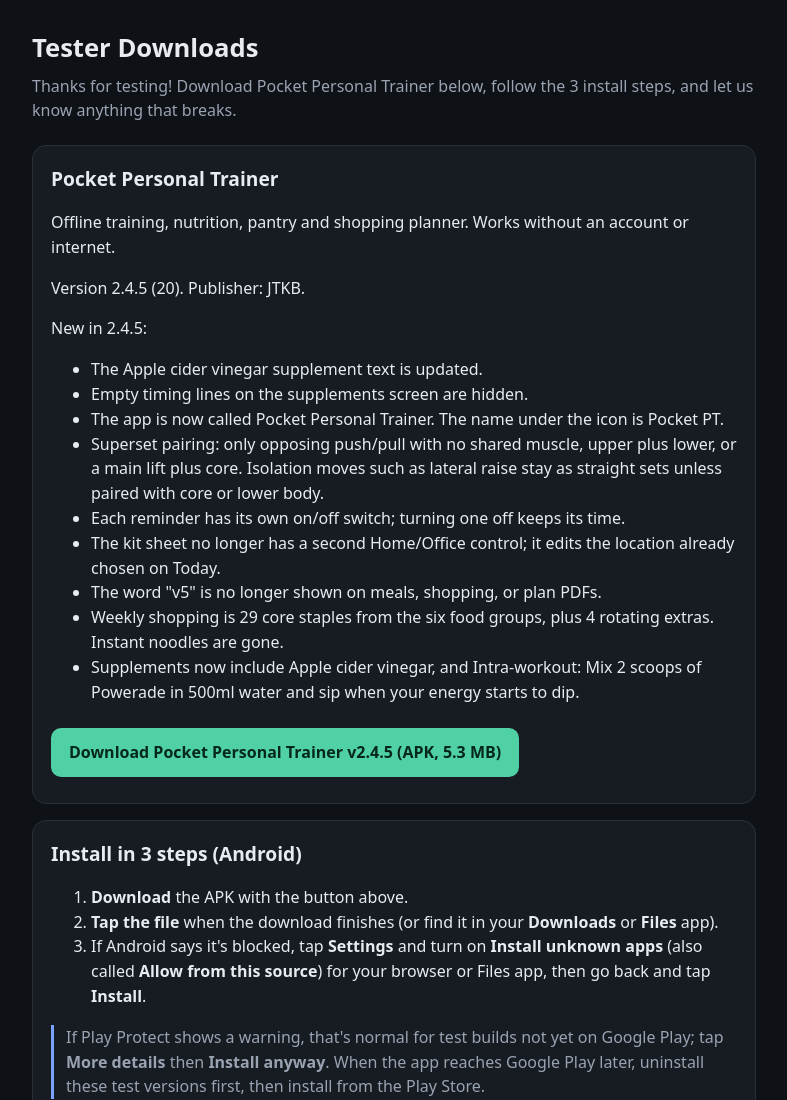
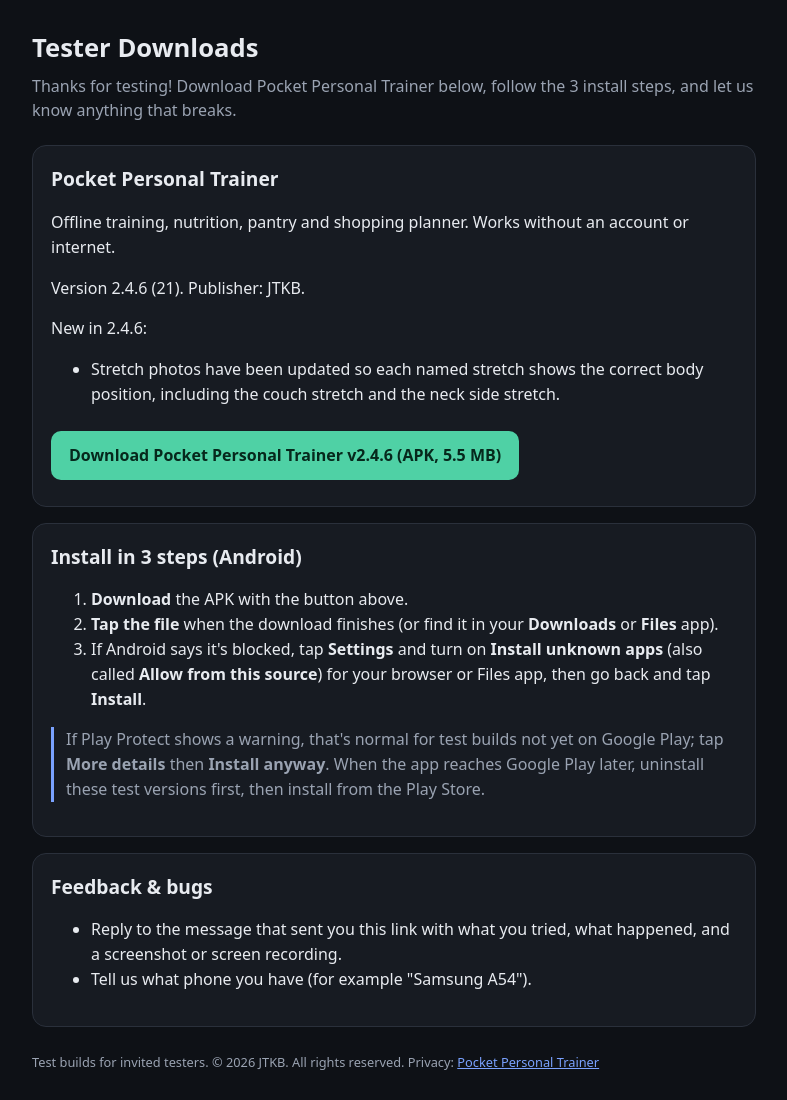
Before and after one commit to JTKB-dev/privacy, a plain HTML site: page testers/index.html in a window 1280 px wide. Shown: the top 1100 px of the page, without its empty margins (246-1033 px from the left). Drawn offline with Linux system fonts and the light colour scheme.

Commit message:
Add Pocket Personal Trainer v2.4.6 tester APK and update testers page

```diff
--- a/testers/index.html
+++ b/testers/index.html
@@ -13,21 +13,13 @@ p.lead{color:var(--sub);margin:0 0 22px}.card{background:var(--card);border:1px
 <p class="lead">Thanks for testing! Download Pocket Personal Trainer below, follow the 3 install steps, and let us know anything that breaks.</p>
 <div class="card"><h2>Pocket Personal Trainer</h2>
 <p>Offline training, nutrition, pantry and shopping planner. Works without an account or internet.</p>
-<p>Version 2.4.5 (20). Publisher: JTKB.</p>
-<p>New in 2.4.5:</p>
+<p>Version 2.4.6 (21). Publisher: JTKB.</p>
+<p>New in 2.4.6:</p>
 <ul>
-<li>The Apple cider vinegar supplement text is updated.</li>
-<li>Empty timing lines on the supplements screen are hidden.</li>
-<li>The app is now called Pocket Personal Trainer. The name under the icon is Pocket PT.</li>
-<li>Superset pairing: only opposing push/pull with no shared muscle, upper plus lower, or a main lift plus core. Isolation moves such as lateral raise stay as straight sets unless paired with core or lower body.</li>
-<li>Each reminder has its own on/off switch; turning one off keeps its time.</li>
-<li>The kit sheet no longer has a second Home/Office control; it edits the location already chosen on Today.</li>
-<li>The word "v5" is no longer shown on meals, shopping, or plan PDFs.</li>
-<li>Weekly shopping is 29 core staples from the six food groups, plus 4 rotating extras. Instant noodles are gone.</li>
-<li>Supplements now include Apple cider vinegar, and Intra-workout: Mix 2 scoops of Powerade in 500ml water and sip when your energy starts to dip.</li>
+<li>Stretch photos have been updated so each named stretch shows the correct body position, including the couch stretch and the neck side stretch.</li>
 </ul>
-<a class="btn" href="PTS_Fitness_v2.4.5.apk" download>Download Pocket Personal Trainer v2.4.5 (APK, 5.3 MB)</a>
-<!-- sha256 1d1bd2bbf1ae92a1cbe3980ae29b4ddbc1cba175c759dfe02365feed6bf27ea3 --></div>
+<a class="btn" href="PTS_Fitness_v2.4.6.apk" download>Download Pocket Personal Trainer v2.4.6 (APK, 5.5 MB)</a>
+<!-- sha256 1c6a73f1844a5d3dec4b1b5c9e2e5f1904ddf6c77f5ac4f67b1f597b2dd81f25 --></div>
 <div class="card"><h2>Install in 3 steps (Android)</h2>
 <ol>
 <li><b>Download</b> the APK with the button above.</li>
```
Also changed, not shown: 1 other file.
